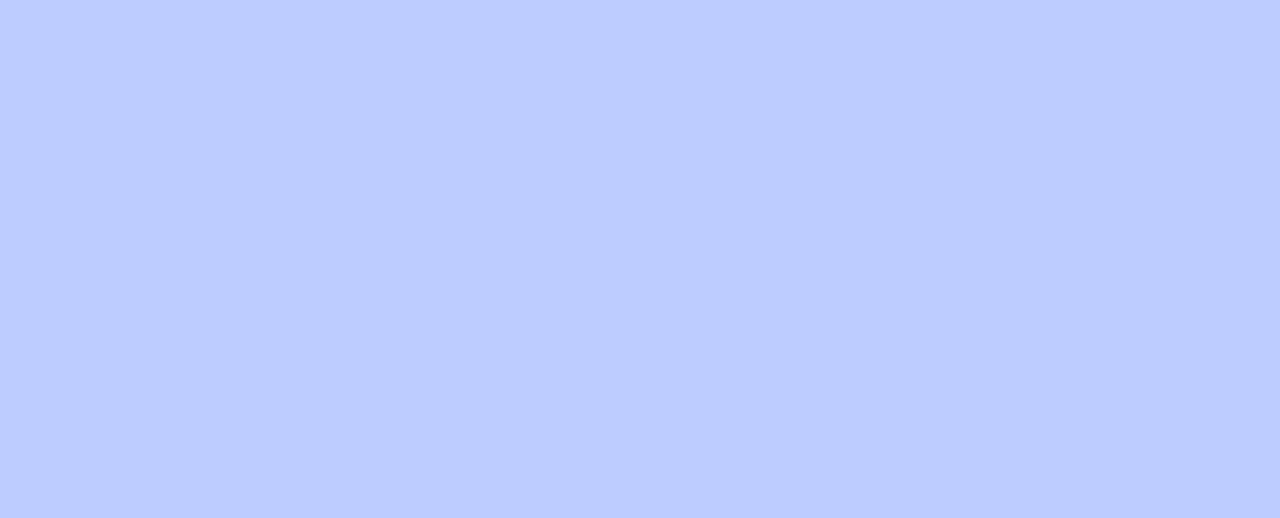
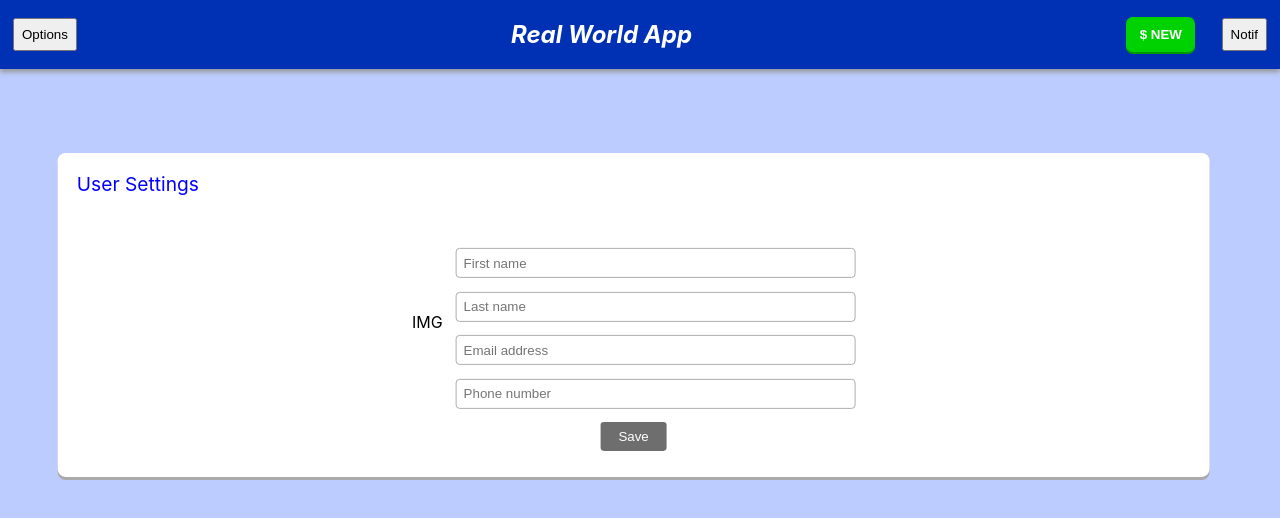
Before and after one commit to AlexandruCotofan/test-app, a React (Create React App) app: page /myaccount in a window 1280 px wide. Before the commit this address had no page. Shown: the top 518 px of the page. Built offline with nearby package versions, Linux system fonts and the light colour scheme.

Commit message:
redirects added for (home,myaccount,bankaccount)

```diff
--- a/src/App.js
+++ b/src/App.js
@@ -1,6 +1,8 @@
 import "./App.css";
 import MainPage from "./components/MainPage/MainPage.js";
 import SignUpPage from "./components/SignUpPage/SignUpPage.js";
+import BankAccountItem from "./components/BankAccountItem/BankAccountItem";
+import UserSettingsMenu from "./components/UserSettingsMenu/UserSettingsMenu";
 import { BrowserRouter as Router, Routes, Route } from "react-router-dom";
 
 function App() {
@@ -11,6 +13,8 @@ function App() {
           <Routes>
             <Route path="/" exact element={<SignUpPage />} />
             <Route path="/home" exact element={<MainPage />} />
+            <Route path="/myaccount" exact element={<UserSettingsMenu />} />
+            <Route path="/bankaccount" exact element={<BankAccountItem />} />
           </Routes>
         </Router>
       </div>
--- a/src/components/AccountSideMenu/AccountSideMenu.js
+++ b/src/components/AccountSideMenu/AccountSideMenu.js
@@ -19,6 +19,15 @@ function AccountSideMenu() {
     }
     const navigateMyAccount = () =>{
       navigate('/myaccount');
+    }
+    const navigateBankAccount = () =>{
+      navigate('/bankaccount');
+    }
+    const navigateNotifications = () =>{
+      navigate('/notifications');
+    }
+    const navigateLogOut = () =>{
+      navigate('/');
     }
   return (
     <aside id="aside">
@@ -42,15 +51,15 @@ function AccountSideMenu() {
           <div>IMG</div>
           <p>My Account</p>
         </button>
-        <button>
+        <button onClick = {navigateBankAccount}>
           <div>IMG</div>
           <p>Bank Accounts</p>
         </button>
-        <button>
+        <button onClick={navigateNotifications}>
           <div>IMG</div>
           <p>Notifications</p>
         </button>
-        <button>
+        <button onClick ={navigateLogOut}>
           <div>IMG</div>
           <p>Logout</p>
         </button>
--- a/src/components/BankAccountItem/BankAccountItem.css
+++ b/src/components/BankAccountItem/BankAccountItem.css
@@ -0,0 +1,5 @@
+.main-page {
+    display: flex;
+    flex-direction: row;
+    justify-content: center;
+}
--- a/src/components/BankAccountItem/BankAccountItem.js
+++ b/src/components/BankAccountItem/BankAccountItem.js
@@ -1,9 +1,20 @@
+import "./BankAccountItem.css";
+import HeaderBar from "../HeaderBar/HeaderBar.js";
+import AccountSideMenu from "../AccountSideMenu/AccountSideMenu.js";
+
 function BankAccountItem() {
     return(
-        <div>
-            <p>NAME</p>
-            <button>DELETE</button>
-        </div>
+        // <div>
+        //     <p>NAME</p>
+        //     <button>DELETE</button>
+        // </div>
+        <div className="main-page">
+        <AccountSideMenu />
+        <main>
+          <HeaderBar />
+
+        </main>
+      </div>
     );
 }
 
--- a/src/components/MainPage/MainPage.js
+++ b/src/components/MainPage/MainPage.js
@@ -9,7 +9,7 @@ function MainPage() {
       <AccountSideMenu />
       <main>
         <HeaderBar />
-        <UserSettingsMenu />
+
       </main>
     </div>
   );
--- a/src/components/UserSettingsMenu/UserSettingsMenu.js
+++ b/src/components/UserSettingsMenu/UserSettingsMenu.js
@@ -1,6 +1,8 @@
 import "./UserSettingsMenu.css";
 import React from 'react';
 import {useState} from "react";
+import HeaderBar from "../HeaderBar/HeaderBar.js";
+import AccountSideMenu from "../AccountSideMenu/AccountSideMenu.js";
 
 function UserSettingsMenu() {
 
@@ -50,6 +52,10 @@ function UserSettingsMenu() {
 
 
   return (
+    <div className="main-page">
+        <AccountSideMenu />
+        <main>
+          <HeaderBar />
           <div className="form-body">
                 <p>User Settings</p>
               <form>
@@ -65,6 +71,9 @@ function UserSettingsMenu() {
                 <button type="submit" onClick={handleClick} disabled ={load}>Save</button>
               </form>
            </div>
+        </main>
+      </div>
+
   );
 }
 
```
Lines whose indentation alone changed are shown as unchanged.
